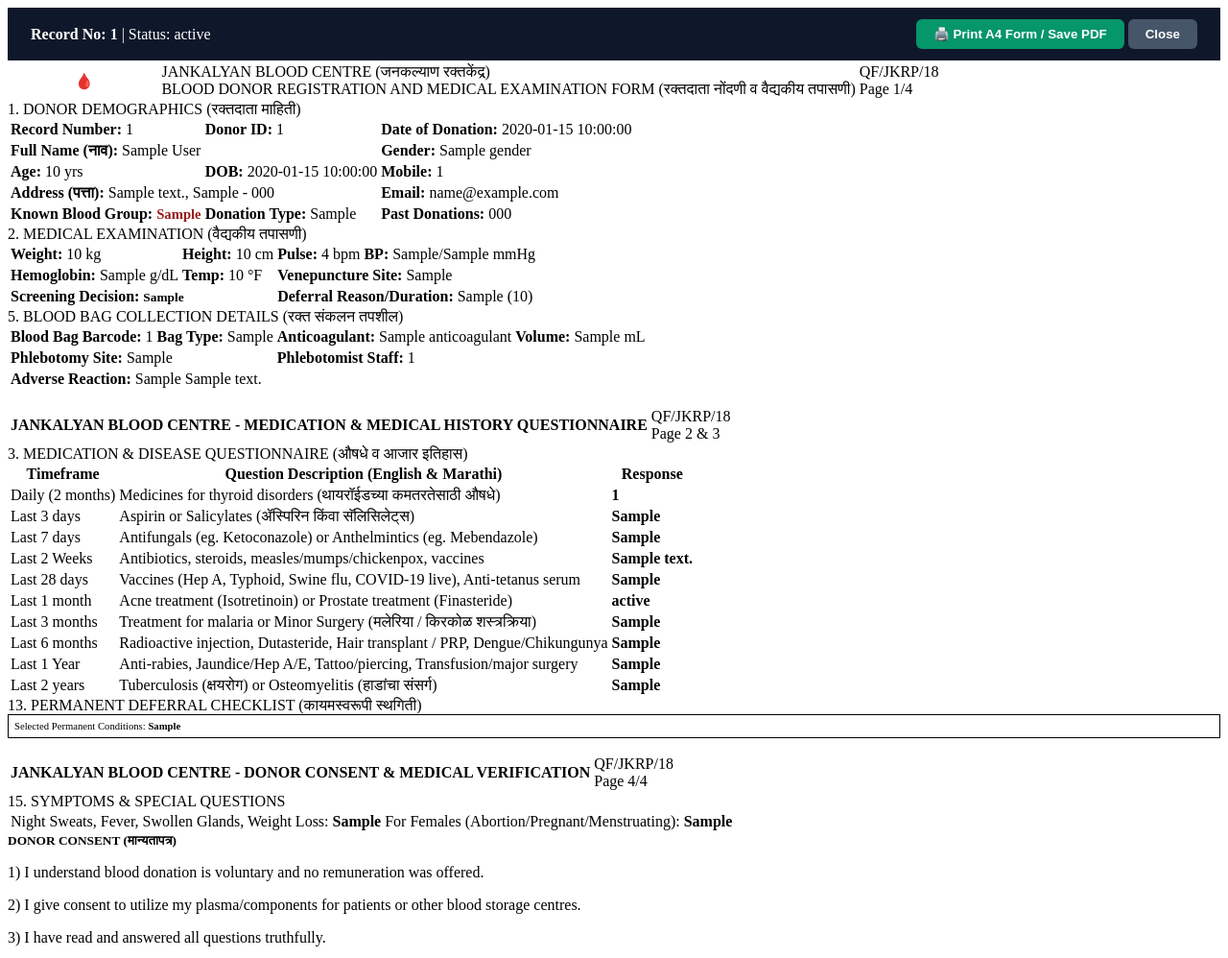
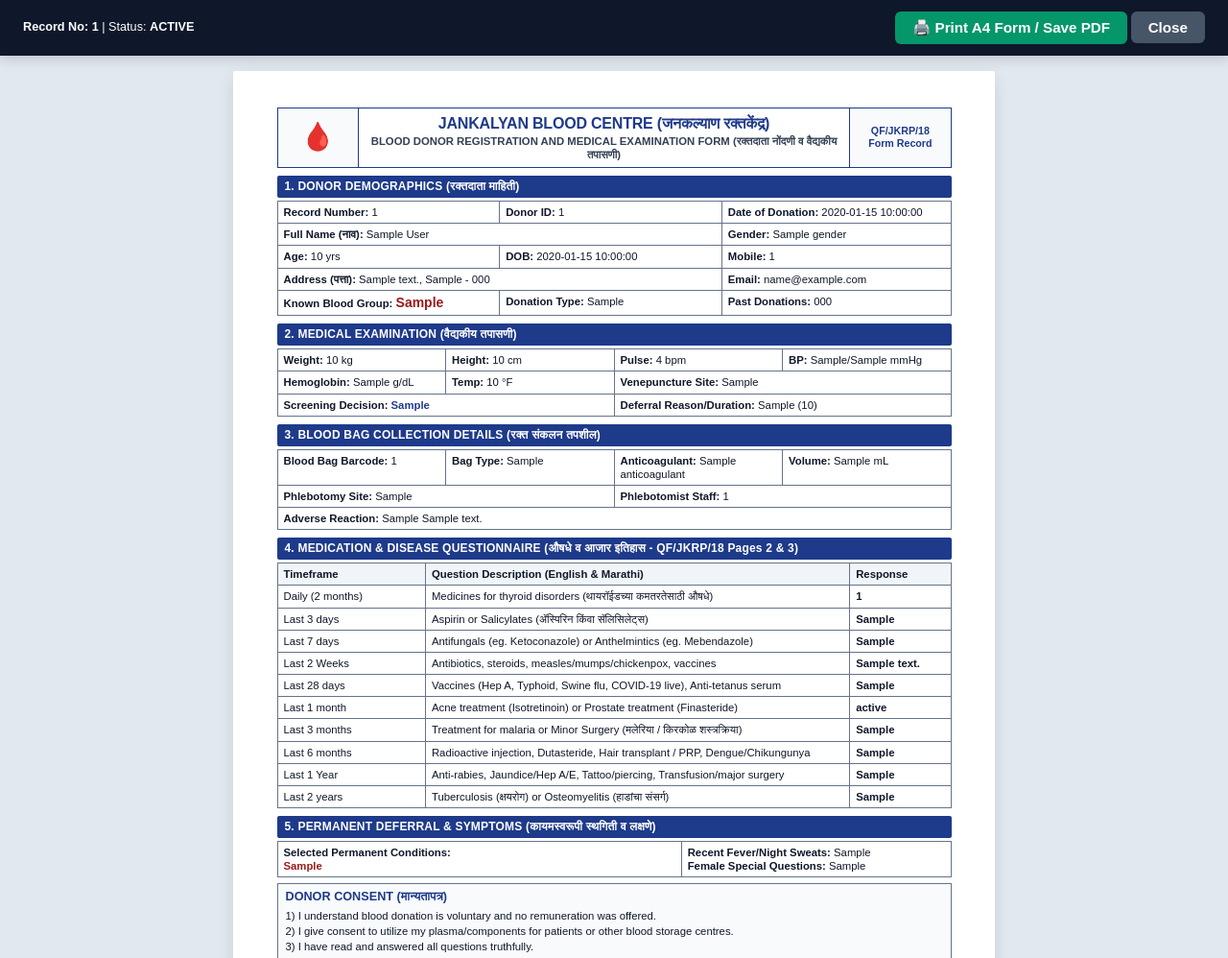
Before and after one commit to Omp01/Jankalyan-Digital_Form, a Flask app: template templates/print_form.html in a window 1280 px wide; the page is wider, and only the part inside the window is pictured. Shown: the top 998 px of that part at 96% size. Run offline with Flask 3, Linux system fonts and the light colour scheme; the template is opened without the code that fills it: most values are stand-ins (such as "Sample title", 1, 10 or a date in 2020).

Commit message:
Improved printing form

```diff
--- a/static/css/print.css
+++ b/static/css/print.css
@@ -0,0 +1,199 @@
+/* Jankalyaan Blood Bank System - Continuous Flow A4 Print & Screen Stylesheet (QF/JKRP/18) */
+
+* {
+  box-sizing: border-box;
+  margin: 0;
+  padding: 0;
+  font-family: Arial, Helvetica, sans-serif;
+}
+
+body {
+  background-color: #E2E8F0;
+  color: #0F172A;
+  font-size: 9.5pt;
+  line-height: 1.25;
+}
+
+.print-actions-bar {
+  position: sticky;
+  top: 0;
+  z-index: 1000;
+  padding: 12px 24px;
+  background: #0F172A;
+  color: white;
+  display: flex;
+  justify-content: space-between;
+  align-items: center;
+  box-shadow: 0 4px 12px rgba(0,0,0,0.15);
+}
+
+.btn-print-trigger {
+  background: #059669;
+  color: white;
+  border: none;
+  padding: 8px 18px;
+  border-radius: 6px;
+  font-weight: bold;
+  cursor: pointer;
+  font-size: 0.95rem;
+  transition: background 0.2s;
+}
+
+.btn-print-trigger:hover {
+  background: #047857;
+}
+
+.print-container {
+  width: 100%;
+  max-width: 210mm;
+  margin: 16px auto;
+  display: flex;
+  flex-direction: column;
+}
+
+/* Continuous Form Page */
+.print-page.continuous-form {
+  background: white;
+  width: 210mm;
+  padding: 10mm 12mm;
+  margin: 0 auto;
+  box-shadow: 0 6px 18px rgba(0,0,0,0.1);
+  border-radius: 2px;
+}
+
+/* Header Table */
+.print-header-table {
+  width: 100%;
+  border-collapse: collapse;
+  margin-bottom: 8px;
+  border: 1.5px solid #1E3A8A;
+}
+
+.print-header-table td {
+  padding: 6px;
+  vertical-align: middle;
+  border: 1px solid #1E3A8A;
+}
+
+.print-title {
+  text-align: center;
+  font-size: 12pt;
+  font-weight: 800;
+  color: #1E3A8A;
+  letter-spacing: -0.2px;
+}
+
+.print-subtitle {
+  text-align: center;
+  font-size: 8.5pt;
+  color: #334155;
+  font-weight: bold;
+  margin-top: 1px;
+}
+
+.form-code {
+  font-size: 8pt;
+  text-align: center;
+  font-weight: bold;
+  color: #1E3A8A;
+}
+
+/* Section Titles */
+.print-section-header {
+  background: #1E3A8A !important;
+  color: white !important;
+  font-weight: bold;
+  font-size: 9pt;
+  padding: 4px 8px;
+  margin-top: 8px;
+  margin-bottom: 3px;
+  border-radius: 2px;
+  letter-spacing: 0.2px;
+  -webkit-print-color-adjust: exact;
+  print-color-adjust: exact;
+}
+
+/* Form Tables */
+.print-table {
+  width: 100%;
+  border-collapse: collapse;
+  margin-bottom: 6px;
+}
+
+.print-table td, .print-table th {
+  border: 1px solid #64748B;
+  padding: 4px 6px;
+  font-size: 8.5pt;
+  vertical-align: top;
+}
+
+.print-table th {
+  background: #F1F5F9 !important;
+  color: #0F172A;
+  font-weight: bold;
+  text-align: left;
+  -webkit-print-color-adjust: exact;
+  print-color-adjust: exact;
+}
+
+.printed-signature-img {
+  max-height: 45px;
+  max-width: 160px;
+  object-fit: contain;
+}
+
+.donor-consent-block {
+  border: 1px solid #64748B;
+  padding: 6px 8px;
+  margin-top: 6px;
+  background: #F8FAFC;
+  font-size: 8.5pt;
+}
+
+.donor-consent-block p {
+  margin-bottom: 2px;
+}
+
+/* Print Specific Rules */
+@page {
+  size: A4 portrait;
+  margin: 6mm 8mm;
+}
+
+@media print {
+  body {
+    background: white !important;
+    color: black !important;
+    font-size: 9pt;
+  }
+
+  .no-print {
+    display: none !important;
+  }
+
+  .print-container {
+    max-width: 100%;
+    margin: 0;
+  }
+
+  .print-page.continuous-form {
+    width: 100%;
+    padding: 0;
+    margin: 0;
+    box-shadow: none;
+    border-radius: 0;
+  }
+
+  .print-section-header {
+    background: #1E3A8A !important;
+    color: white !important;
+    -webkit-print-color-adjust: exact;
+    print-color-adjust: exact;
+  }
+
+  .print-table th {
+    background: #F1F5F9 !important;
+    -webkit-print-color-adjust: exact;
+    print-color-adjust: exact;
+  }
+}
--- a/static/donor_form.html
+++ b/static/donor_form.html
@@ -78,8 +78,8 @@
                 <label for="gender_m" data-i18n="gender_male">Male</label>
                 <input type="radio" name="gender" id="gender_f" value="Female">
                 <label for="gender_f" data-i18n="gender_female">Female</label>
-                <input type="radio" name="gender" id="gender_t" value="Transgender">
-                <label for="gender_t" data-i18n="gender_transgender">Transgender</label>
+                <input type="radio" name="gender" id="gender_t" value="Others">
+                <label for="gender_t" data-i18n="gender_others">Others</label>
               </div>
             </div>
 
--- a/static/js/language.js
+++ b/static/js/language.js
@@ -52,7 +52,7 @@ const I18N = {
     gender: "Gender",
     gender_male: "Male",
     gender_female: "Female",
-    gender_transgender: "Transgender",
+    gender_others: "Others",
     date_of_birth: "Date of Birth",
     age: "Age (Years)",
     occupation: "Occupation",
@@ -191,7 +191,7 @@ const I18N = {
     gender: "लिंग",
     gender_male: "पुरुष",
     gender_female: "स्त्री",
-    gender_transgender: "तृतीयपंथी",
+    gender_others: "इतर (Others)",
     date_of_birth: "जन्म तारीख",
     age: "वय (वर्षे)",
     occupation: "व्यवसाय",
--- a/templates/print_form.html
+++ b/templates/print_form.html
@@ -6,12 +6,16 @@
   <link rel="stylesheet" href="/css/print.css">
   <style>
     .print-actions-bar {
+      position: sticky;
+      top: 0;
+      z-index: 1000;
       padding: 12px 24px;
       background: #0F172A;
       color: white;
       display: flex;
       justify-content: space-between;
       align-items: center;
+      box-shadow: 0 4px 12px rgba(0,0,0,0.15);
     }
     .btn-print-trigger {
       background: #059669;
@@ -21,13 +25,18 @@
       border-radius: 6px;
       font-weight: bold;
       cursor: pointer;
+      font-size: 0.95rem;
+      transition: background 0.2s;
+    }
+    .btn-print-trigger:hover {
+      background: #047857;
     }
   </style>
 </head>
 <body>
   <div class="print-actions-bar no-print">
     <div>
-      <strong>Record No: {{ record.record_number }}</strong> | Status: {{ record.status }}
+      <strong>Record No: {{ record.record_number }}</strong> | Status: <span style="text-transform:uppercase; font-weight:bold;">{{ record.status }}</span>
     </div>
     <div>
       <button class="btn-print-trigger" onclick="window.print()">🖨️ Print A4 Form / Save PDF</button>
@@ -36,27 +45,28 @@
   </div>
 
   <div class="print-container">
-    <!-- PAGE 1: DEMOGRAPHICS & MEDICAL EXAM -->
-    <div class="print-page">
+    <div class="print-page continuous-form">
+      <!-- MAIN FORM HEADER -->
       <table class="print-header-table">
         <tr>
-          <td width="15%" style="text-align:center;">🩸</td>
-          <td width="70%">
+          <td width="12%" style="text-align:center; font-size:1.8rem; background:#F8FAFC;">🩸</td>
+          <td width="73%">
             <div class="print-title">JANKALYAN BLOOD CENTRE (जनकल्याण रक्तकेंद्र)</div>
             <div class="print-subtitle">BLOOD DONOR REGISTRATION AND MEDICAL EXAMINATION FORM (रक्तदाता नोंदणी व वैद्यकीय तपासणी)</div>
           </td>
-          <td width="15%">
-            <div class="form-code">QF/JKRP/18<br>Page 1/4</div>
+          <td width="15%" style="background:#F8FAFC;">
+            <div class="form-code">QF/JKRP/18<br>Form Record</div>
           </td>
         </tr>
       </table>
 
+      <!-- 1. DONOR DEMOGRAPHICS -->
       <div class="print-section-header">1. DONOR DEMOGRAPHICS (रक्तदाता माहिती)</div>
       <table class="print-table">
         <tr>
-          <td><strong>Record Number:</strong> {{ record.record_number }}</td>
-          <td><strong>Donor ID:</strong> {{ record.donor_number or 'N/A' }}</td>
-          <td><strong>Date of Donation:</strong> {{ record.donation_date }}</td>
+          <td width="33%"><strong>Record Number:</strong> {{ record.record_number }}</td>
+          <td width="33%"><strong>Donor ID:</strong> {{ record.donor_number or 'N/A' }}</td>
+          <td width="34%"><strong>Date of Donation:</strong> {{ record.donation_date }}</td>
         </tr>
         <tr>
           <td colspan="2"><strong>Full Name (नाव):</strong> {{ donor.full_name }}</td>
@@ -72,19 +82,20 @@
           <td><strong>Email:</strong> {{ donor.email or 'N/A' }}</td>
         </tr>
         <tr>
-          <td><strong>Known Blood Group:</strong> <strong style="font-size:11pt; color:#991B1B;">{{ donor.blood_group_known or 'Unknown' }}</strong></td>
+          <td><strong>Known Blood Group:</strong> <strong style="font-size:10.5pt; color:#991B1B;">{{ donor.blood_group_known or 'Unknown' }}</strong></td>
           <td><strong>Donation Type:</strong> {{ donor.donation_type }}</td>
           <td><strong>Past Donations:</strong> {{ donor.number_of_past_donations or 0 }}</td>
         </tr>
       </table>
 
+      <!-- 2. MEDICAL EXAMINATION -->
       <div class="print-section-header">2. MEDICAL EXAMINATION (वैद्यकीय तपासणी)</div>
       <table class="print-table">
         <tr>
-          <td><strong>Weight:</strong> {{ medical_exam.weight_kg }} kg</td>
-          <td><strong>Height:</strong> {{ medical_exam.height_cm or 'N/A' }} cm</td>
-          <td><strong>Pulse:</strong> {{ medical_exam.pulse_rate }} bpm</td>
-          <td><strong>BP:</strong> {{ medical_exam.bp_systolic }}/{{ medical_exam.bp_diastolic }} mmHg</td>
+          <td width="25%"><strong>Weight:</strong> {{ medical_exam.weight_kg }} kg</td>
+          <td width="25%"><strong>Height:</strong> {{ medical_exam.height_cm or 'N/A' }} cm</td>
+          <td width="25%"><strong>Pulse:</strong> {{ medical_exam.pulse_rate }} bpm</td>
+          <td width="25%"><strong>BP:</strong> {{ medical_exam.bp_systolic }}/{{ medical_exam.bp_diastolic }} mmHg</td>
         </tr>
         <tr>
           <td><strong>Hemoglobin:</strong> {{ medical_exam.hemoglobin_g_dl }} g/dL</td>
@@ -94,7 +105,7 @@
         <tr>
           <td colspan="2">
             <strong>Screening Decision:</strong>
-            <span style="font-weight:bold; font-size:10pt;">{{ medical_exam.screening_outcome }}</span>
+            <span style="font-weight:bold; color:#1E3A8A;">{{ medical_exam.screening_outcome }}</span>
           </td>
           <td colspan="2">
             <strong>Deferral Reason/Duration:</strong> {{ medical_exam.deferral_reason or 'None' }} ({{ medical_exam.deferral_duration or '-' }})
@@ -102,13 +113,14 @@
         </tr>
       </table>
 
-      <div class="print-section-header">5. BLOOD BAG COLLECTION DETAILS (रक्त संकलन तपशील)</div>
+      <!-- 3. BLOOD BAG DETAILS -->
+      <div class="print-section-header">3. BLOOD BAG COLLECTION DETAILS (रक्त संकलन तपशील)</div>
       <table class="print-table">
         <tr>
-          <td><strong>Blood Bag Barcode:</strong> {{ donation.blood_bag_number }}</td>
-          <td><strong>Bag Type:</strong> {{ donation.bag_type }}</td>
-          <td><strong>Anticoagulant:</strong> {{ donation.anticoagulant }}</td>
-          <td><strong>Volume:</strong> {{ donation.volume_ml }} mL</td>
+          <td width="25%"><strong>Blood Bag Barcode:</strong> {{ donation.blood_bag_number }}</td>
+          <td width="25%"><strong>Bag Type:</strong> {{ donation.bag_type }}</td>
+          <td width="25%"><strong>Anticoagulant:</strong> {{ donation.anticoagulant }}</td>
+          <td width="25%"><strong>Volume:</strong> {{ donation.volume_ml }} mL</td>
         </tr>
         <tr>
           <td colspan="2"><strong>Phlebotomy Site:</strong> {{ donation.phlebotomy_site }}</td>
@@ -118,24 +130,15 @@
           <td colspan="4"><strong>Adverse Reaction:</strong> {{ donation.adverse_reaction }} {{ donation.reaction_details or '' }}</td>
         </tr>
       </table>
-    </div>
 
-    <!-- PAGE 2: MEDICATION & QUESTIONNAIRE HISTORY -->
-    <div class="print-page" style="margin-top:15px;">
-      <table class="print-header-table">
-        <tr>
-          <td width="85%"><strong>JANKALYAN BLOOD CENTRE - MEDICATION & MEDICAL HISTORY QUESTIONNAIRE</strong></td>
-          <td width="15%" class="form-code">QF/JKRP/18<br>Page 2 & 3</td>
-        </tr>
-      </table>
-
-      <div class="print-section-header">3. MEDICATION & DISEASE QUESTIONNAIRE (औषधे व आजार इतिहास)</div>
+      <!-- 4. MEDICATION & DISEASE HISTORY -->
+      <div class="print-section-header">4. MEDICATION & DISEASE QUESTIONNAIRE (औषधे व आजार इतिहास - QF/JKRP/18 Pages 2 & 3)</div>
       <table class="print-table">
         <thead>
           <tr>
-            <th>Timeframe</th>
-            <th>Question Description (English & Marathi)</th>
-            <th>Response</th>
+            <th width="22%">Timeframe</th>
+            <th width="63%">Question Description (English & Marathi)</th>
+            <th width="15%">Response</th>
           </tr>
         </thead>
         <tbody>
@@ -192,71 +195,64 @@
         </tbody>
       </table>
 
-      <div class="print-section-header">13. PERMANENT DEFERRAL CHECKLIST (कायमस्वरूपी स्थगिती)</div>
-      <div style="border:1px solid #000; padding:6px; font-size:8pt;">
-        Selected Permanent Conditions:
-        {% if permanent_deferrals %}
-          <strong>{{ permanent_deferrals | join(', ') }}</strong>
-        {% else %}
-          <em>None Checked (कोणतीही नोंद नाही)</em>
-        {% endif %}
-      </div>
-    </div>
-
-    <!-- PAGE 3: DONOR CONSENT & MO SIGNATURE -->
-    <div class="print-page" style="margin-top:15px;">
-      <table class="print-header-table">
+      <!-- 5. PERMANENT DEFERRAL CHECKLIST & SYMPTOMS -->
+      <div class="print-section-header">5. PERMANENT DEFERRAL & SYMPTOMS (कायमस्वरूपी स्थगिती व लक्षणे)</div>
+      <table class="print-table">
         <tr>
-          <td width="85%"><strong>JANKALYAN BLOOD CENTRE - DONOR CONSENT & MEDICAL VERIFICATION</strong></td>
-          <td width="15%" class="form-code">QF/JKRP/18<br>Page 4/4</td>
+          <td width="60%">
+            <strong>Selected Permanent Conditions:</strong><br>
+            {% if permanent_deferrals %}
+              <span style="color:#991B1B; font-weight:bold;">{{ permanent_deferrals | join(', ') }}</span>
+            {% else %}
+              <em>None Checked (कोणतीही नोंद नाही - All clear)</em>
+            {% endif %}
+          </td>
+          <td width="40%">
+            <strong>Recent Fever/Night Sweats:</strong> {{ questionnaire_answers.get('symptoms_fever_sweats', 'No') }}<br>
+            <strong>Female Special Questions:</strong> {{ questionnaire_answers.get('female_pregnant', 'No') }}
+          </td>
         </tr>
       </table>
 
-      <div class="print-section-header">15. SYMPTOMS & SPECIAL QUESTIONS</div>
-      <table class="print-table">
-        <tr>
-          <td>Night Sweats, Fever, Swollen Glands, Weight Loss: <strong>{{ questionnaire_answers.get('symptoms_fever_sweats', 'No') }}</strong></td>
-          <td>For Females (Abortion/Pregnant/Menstruating): <strong>{{ questionnaire_answers.get('female_pregnant', 'No') }}</strong></td>
-        </tr>
-      </table>
-
+      <!-- 6. DONOR CONSENT -->
       <div class="donor-consent-block">
-        <div style="font-weight:bold; font-size:10pt; margin-bottom:4px;">DONOR CONSENT (मान्यतापत्र)</div>
+        <div style="font-weight:bold; font-size:9.5pt; color:#1E3A8A; margin-bottom:4px;">DONOR CONSENT (मान्यतापत्र)</div>
         <p>1) I understand blood donation is voluntary and no remuneration was offered.</p>
         <p>2) I give consent to utilize my plasma/components for patients or other blood storage centres.</p>
         <p>3) I have read and answered all questions truthfully.</p>
         <p>4) I consent to testing of my blood for HIV, Hepatitis B/C, Syphilis, and Malaria.</p>
-        <div style="margin-top:8px; text-align:right;">
-          <div style="display:inline-block; border-bottom:1px solid #000; width:150px; text-align:center;">
+        <div style="margin-top:6px; text-align:right;">
+          <div style="display:inline-block; border-bottom:1px solid #000; width:160px; text-align:center;">
             {% if consent.donor_signature_data %}
               <img src="{{ consent.donor_signature_data }}" class="printed-signature-img" alt="Donor Signature">
             {% else %}
-              <em>Signed Digitally</em>
+              <em style="font-size:8pt; color:#64748B;">Signed Digitally</em>
             {% endif %}
           </div>
-          <br><strong>Signature of Donor (रक्तदात्याची स्वाक्षरी)</strong>
+          <br><strong style="font-size:8.5pt;">Signature of Donor (रक्तदात्याची स्वाक्षरी)</strong>
         </div>
       </div>
 
+      <!-- 7. MEDICAL OFFICER VERIFICATION & SIGNATURE -->
       <div class="print-section-header">6. MEDICAL OFFICER VERIFICATION & ELECTRONIC SIGNATURE</div>
-      <table class="print-table">
+      <table class="print-table" style="margin-bottom:0;">
         <tr>
-          <td width="60%">
+          <td width="65%">
             <strong>Clinical Remarks / Notes:</strong><br>
             {{ signature.medical_notes or 'Donor screened and found eligible for blood donation.' }}
             <br><br>
-            <strong>Status:</strong> {{ record.status }}<br>
+            <strong>Final Status:</strong> <span style="font-weight:bold; color:#059669;">{{ record.status }}</span><br>
             <strong>Verified Date & Time:</strong> {{ signature.signed_at or record.updated_at }}
           </td>
-          <td width="40%" style="text-align:center; vertical-align:bottom;">
+          <td width="35%" style="text-align:center; vertical-align:bottom;">
             {% if signature.signature_data %}
               <img src="{{ signature.signature_data }}" class="printed-signature-img" alt="Medical Officer Signature">
             {% else %}
-              <div style="height:40px;"></div>
+              <div style="height:35px;"></div>
             {% endif %}
             <br>
             <strong>{{ signature.user_name or 'Medical Officer' }}</strong><br>
-            <small>Medical Officer Electronic Signature</small>
+            <small style="color:#475569;">Medical Officer Electronic Signature</small>
           </td>
         </tr>
       </table>
```
